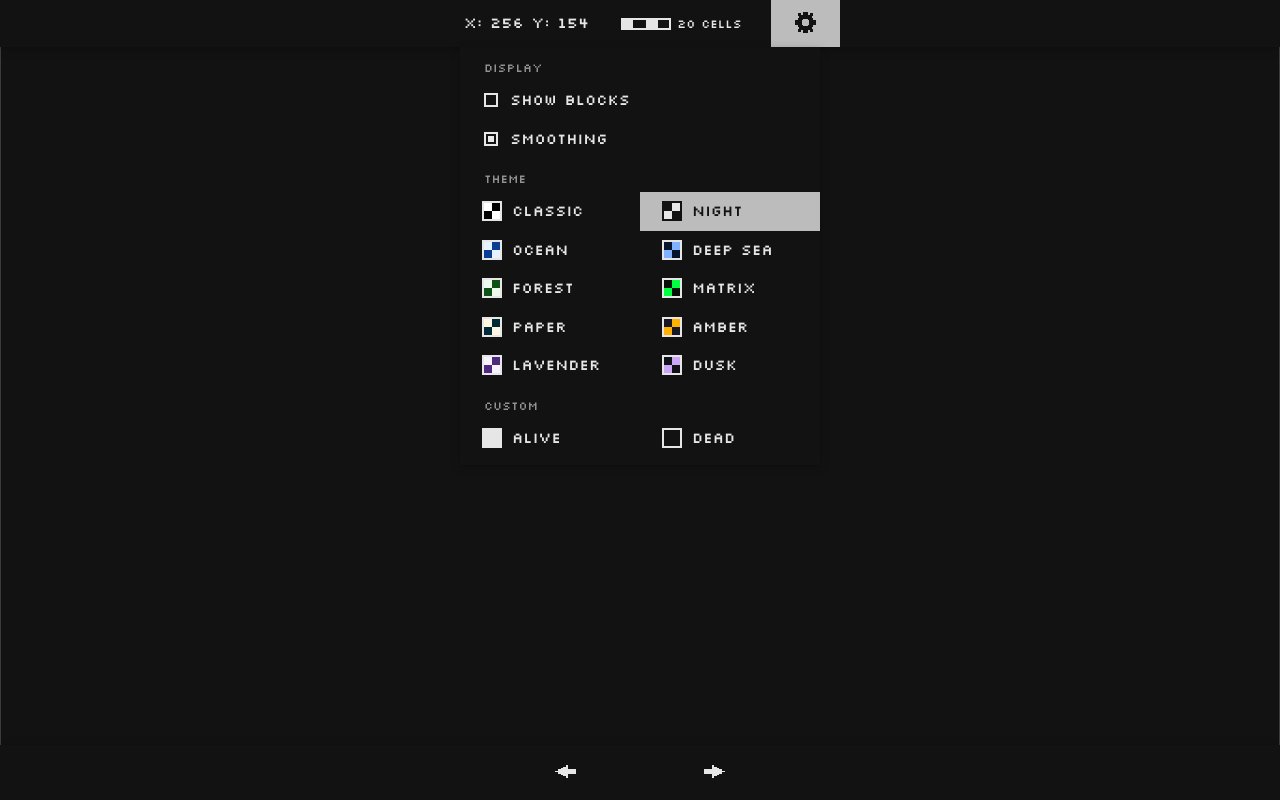
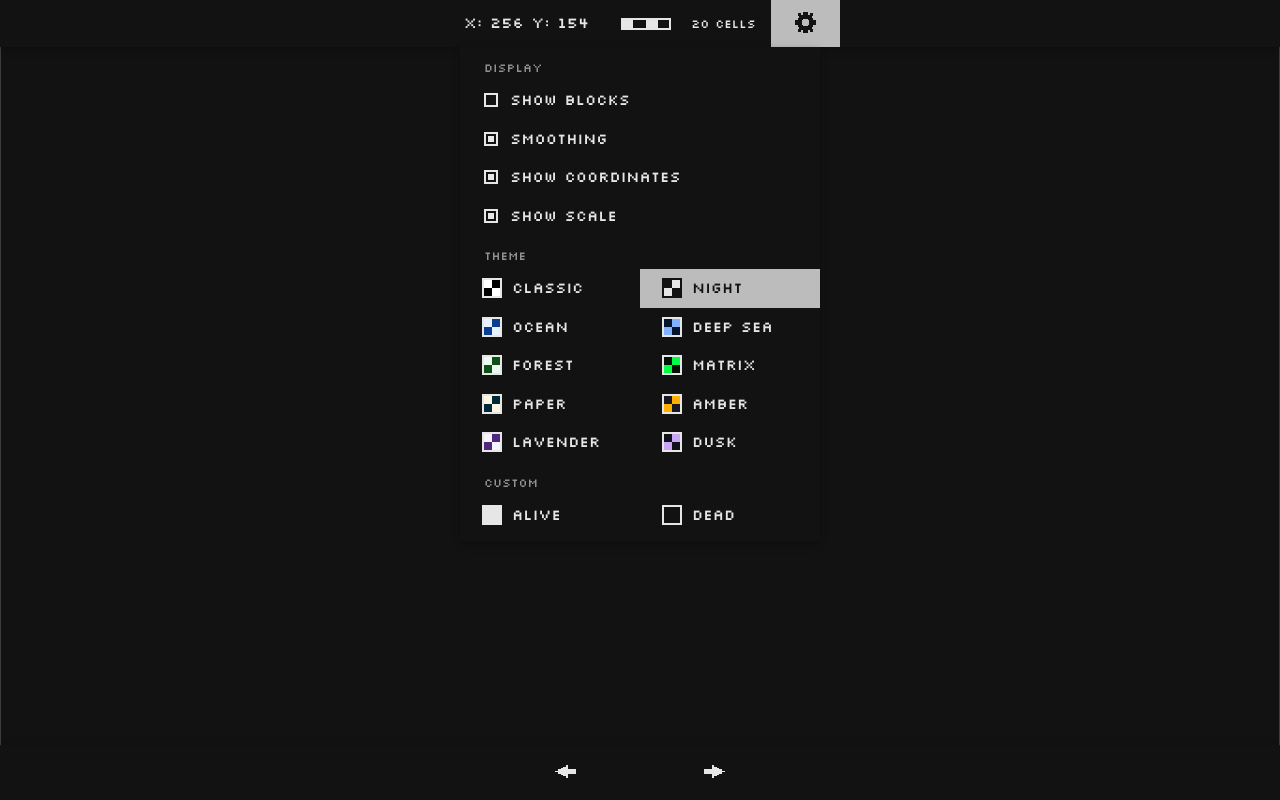
Before and after one commit to Daniel-Slobben/ProjectCellWeb, an Angular app: page / in a window 1280 px wide. Both pictures are taken after a click on the button 805 px from the left and 23 px from the top of the page. Built offline with nearby package versions, Linux system fonts and the light colour scheme; no server answers.

Commit message:
Gear options to hide the coordinates and the scale, and the scale's label stays put while its ruler changes

```diff
--- a/src/app/app.component.css
+++ b/src/app/app.component.css
@@ -1,14 +1,17 @@
 .coordinates {
   white-space: nowrap;
-  font-size: min(1em, calc((100vw - 280px) / var(--coordinates-em)));
+  font-size: min(1em, calc((100vw - 120px) / var(--coordinates-em)));
 }
+
+.centered-nav:has(.scale) .coordinates { font-size: min(1em, calc((100vw - 280px) / var(--coordinates-em))); }
 
 /* A ruler of alternating cells, as long as its label at the current zoom, in a slot that fits the longest. */
 .scale {
+  --slot: 64px;
   display: flex;
   align-items: center;
   gap: 6px;
-  width: calc(64px + 6px + 8ch + 16px);
+  width: calc(var(--slot) + 6px + 8ch + 16px);
   padding: 0 8px;
   font-size: 12px;
   white-space: nowrap;
@@ -16,6 +19,9 @@
 
 .scale-bar {
   flex: none;
+  width: var(--pixels);
+  /* The label stays put, after the longest ruler. */
+  margin-right: calc(var(--slot) - var(--pixels));
   height: 12px;
   box-shadow: inset 0 0 0 2px currentColor;
   background: repeating-linear-gradient(to right,
@@ -24,8 +30,8 @@
 
 /* With a mouse, on a desktop screen. */
 @media (hover: hover) {
-  .coordinates { font-size: min(1em, calc((100vw - 424px) / var(--coordinates-em))); }
-  .scale { gap: 8px; width: calc(160px + 8px + 9ch + 32px); padding: 0 16px; font-size: 1em; }
+  .centered-nav:has(.scale) .coordinates { font-size: min(1em, calc((100vw - 424px) / var(--coordinates-em))); }
+  .scale { --slot: 160px; gap: 8px; width: calc(var(--slot) + 8px + 9ch + 32px); padding: 0 16px; font-size: 1em; }
   .scale-bar { height: 16px; }
 }
 
--- a/src/app/app.component.html
+++ b/src/app/app.component.html
@@ -1,13 +1,17 @@
 <div [class]="'w3-top'">
   <div class="w3-bar w3-black w3-card centered-nav">
+    @if (settings.coordinates()) {
       <span class="w3-bar-item w3-padding-large coordinates"
             [style.--coordinates-em]="coordinatesEm()">
         x: {{viewCenter.x()}} y: {{viewCenter.y()}}
       </span>
+    }
+    @if (settings.scale()) {
       <span class="scale" [title]="scale().title">
-      <span class="scale-bar" [style.width.px]="scale().pixels" [style.--segments]="scale().segments"></span>
+        <span class="scale-bar" [style.--pixels]="scale().pixels + 'px'" [style.--segments]="scale().segments"></span>
         {{ scale().label }}
       </span>
+    }
     <button class="w3-bar-item w3-button w3-padding-large"
             (click)="settingsOpen.set(!settingsOpen())"
             (document:keydown)="onKeyDown($event)"
--- a/src/app/app.component.ts
+++ b/src/app/app.component.ts
@@ -3,6 +3,7 @@ import {WorldOfCellsComponent} from './features/world-of-cells/world-of-cells.co
 import {SettingsComponent} from './features/settings/settings.component';
 import {GearIconComponent} from './shared/icons/gear-icon.component';
 import {ViewCenter} from './shared/view-center';
+import {DisplaySettings} from './shared/display-settings';
 
 const compact = new Intl.NumberFormat('en', {notation: 'compact'});
 
@@ -16,9 +17,10 @@ const compact = new Intl.NumberFormat('en', {notation: 'compact'});
 export class AppComponent {
   protected readonly settingsOpen = signal(false);
   protected readonly viewCenter = inject(ViewCenter);
+  protected readonly settings = inject(DisplaySettings);
   protected readonly coordinatesEm = computed(() =>
     4 + 0.75 * (String(this.viewCenter.x()).length + String(this.viewCenter.y()).length));
-  // As wide as the ruler's slot in the CSS: twice as wide with a mouse, on a desktop screen.
+  // The ruler's --slot in the CSS: wider with a mouse, on a desktop screen.
   private readonly maxScalePixels = matchMedia('(hover: hover)').matches ? 160 : 64;
   // The longest ruler of 1, 2 or 5 times a power of ten cells that fits its slot, cut into whole cells when it is
   // only a few, else into 4 or 5 parts.
--- a/src/app/features/settings/settings.component.html
+++ b/src/app/features/settings/settings.component.html
@@ -6,6 +6,14 @@
 <button class="w3-button row" (click)="settings.smoothing.set(!settings.smoothing())"
         [attr.aria-pressed]="settings.smoothing()">
   <span class="box" [class.on]="settings.smoothing()"></span> Smoothing
+</button>
+<button class="w3-button row" (click)="settings.coordinates.set(!settings.coordinates())"
+        [attr.aria-pressed]="settings.coordinates()">
+  <span class="box" [class.on]="settings.coordinates()"></span> Show coordinates
+</button>
+<button class="w3-button row" (click)="settings.scale.set(!settings.scale())"
+        [attr.aria-pressed]="settings.scale()">
+  <span class="box" [class.on]="settings.scale()"></span> Show scale
 </button>
 
 <div class="section">Theme</div>
--- a/src/app/shared/display-settings.ts
+++ b/src/app/shared/display-settings.ts
@@ -40,6 +40,8 @@ function isDark(alive: string, dead: string): boolean {
 export class DisplaySettings {
   readonly borders = signal(false);
   readonly smoothing = signal(true);
+  readonly coordinates = signal(true);
+  readonly scale = signal(true);
   readonly alive = signal(THEMES[1].alive);
   readonly dead = signal(THEMES[1].dead);
   // Zoomed out, how far a patch's share of alive cells moves it towards the alive colour: lower shows sparse life more,
@@ -49,7 +51,7 @@ export class DisplaySettings {
   constructor() {
     try {
       const saved = JSON.parse(localStorage.getItem(storageKey) ?? '{}');
-      for (const name of ['borders', 'smoothing', 'alive', 'dead'] as const) {
+      for (const name of ['borders', 'smoothing', 'coordinates', 'scale', 'alive', 'dead'] as const) {
         if (saved[name] !== undefined) (this[name] as any).set(saved[name]);
       }
     } catch {
@@ -62,7 +64,8 @@ export class DisplaySettings {
       root.setProperty('--dead', this.dead());
 
       const settings = {
-        borders: this.borders(), smoothing: this.smoothing(), alive: this.alive(), dead: this.dead(),
+        borders: this.borders(), smoothing: this.smoothing(), coordinates: this.coordinates(), scale: this.scale(),
+        alive: this.alive(), dead: this.dead(),
       };
       try {
         localStorage.setItem(storageKey, JSON.stringify(settings));
```
Lines whose indentation alone changed are shown as unchanged.
